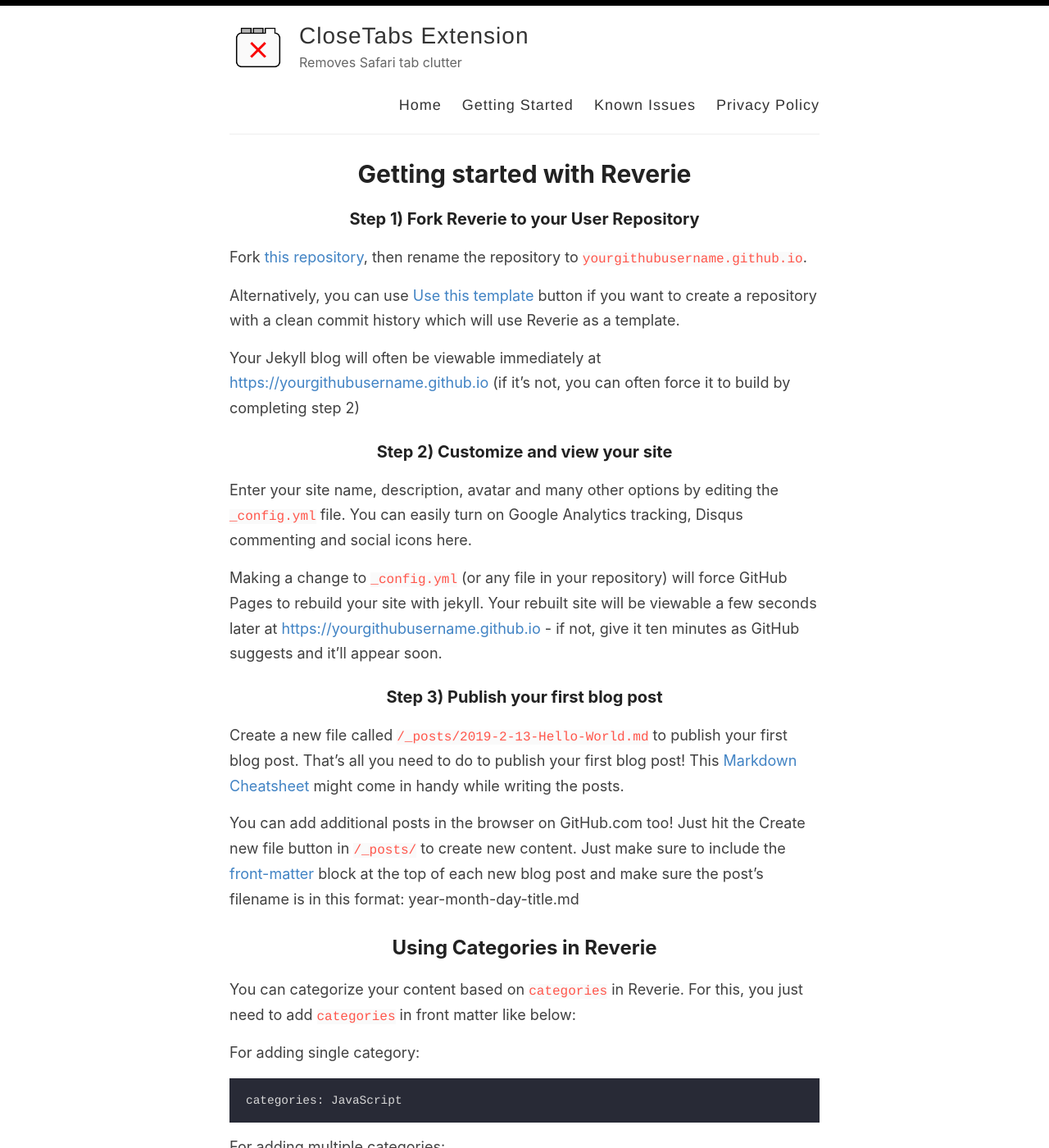
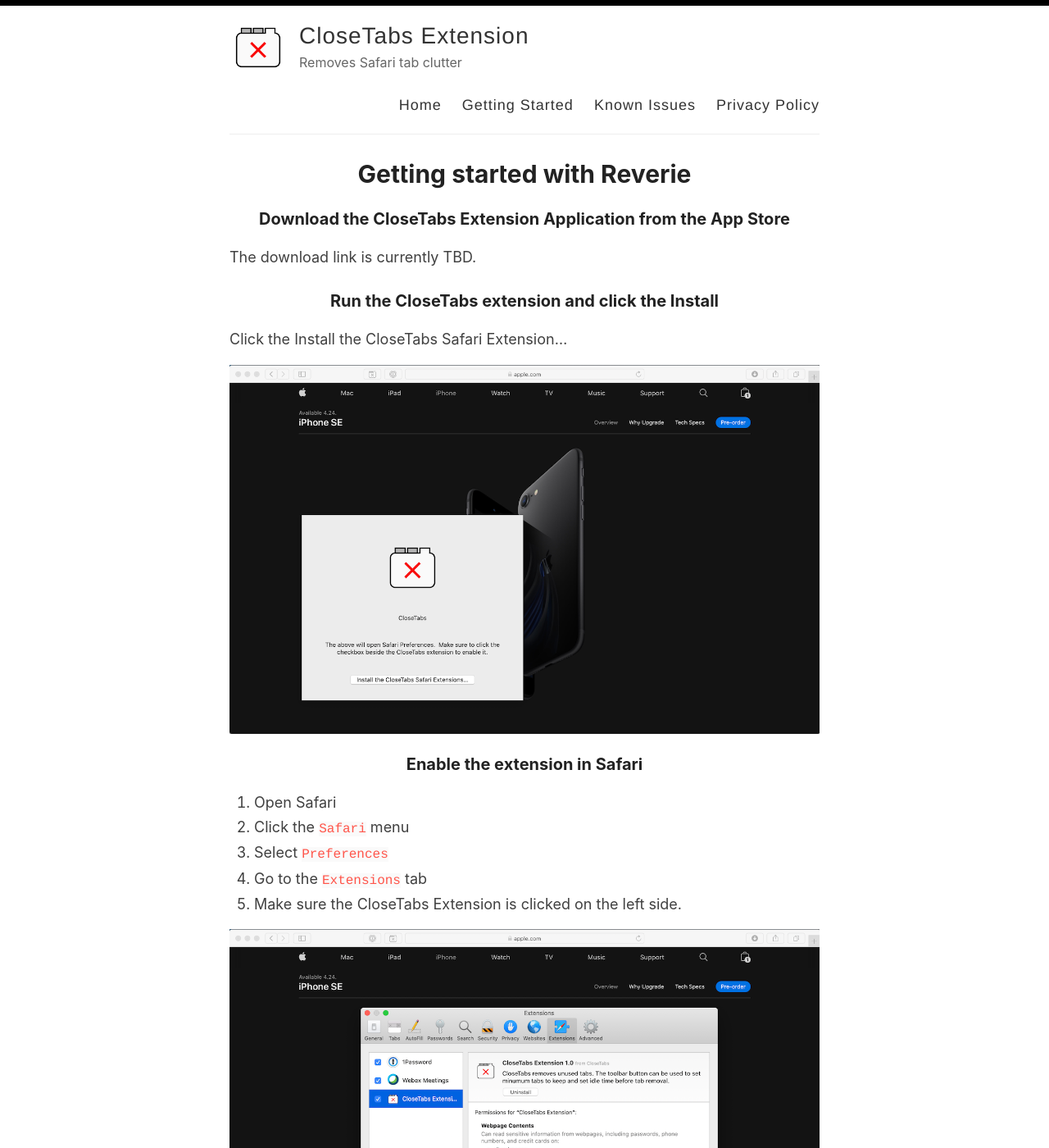
Before and after one commit to bonafideduck/CloseTabsExtension, a Jekyll site: the page built from _pages/getting-started.md, in a window 1280 px wide and 1400 px high. Shown: the whole window at 82% size. Built offline with Jekyll 4.4.1, drawn with Linux system fonts in a browser that asks for light colours; some of the changed text lies outside the part shown.

Commit message:
Update getting started to reality

````diff
--- a/_config.yml
+++ b/_config.yml
@@ -35,7 +35,7 @@
   youtube:
   googleplus:
   playconsole:
-  appstore: tbd
+  appstore: 1508584686
 
 
 # Enter your Disqus shortname (not your username) to enable commenting on posts
--- a/_includes/svg-icons.html
+++ b/_includes/svg-icons.html
@@ -12,4 +12,4 @@
 {% if site.footer-links.youtube %}<a href="https://youtube.com/{{ site.footer-links.youtube }}"><i class="svg-icon youtube"></i></a>{% endif %}
 {% if site.footer-links.googleplus %}<a href="https://plus.google.com/{{ site.footer-links.googleplus }}"><i class="svg-icon googleplus"></i></a>{% endif %}
 {% if site.footer-links.playconsole %}<a href="https://play.google.com/store/apps/dev?id={{ site.footer-links.playconsole }}"><i class="svg-icon playconsole"></i></a>{% endif %}
-{% if site.footer-links.appstore %}<a href="https://play.google.com/store/apps/dev?id={{ site.footer-links.appstore }}"><i class="svg-icon app-store"></i></a>{% endif %}
+{% if site.footer-links.appstore %}<a href="https://itunes.apple.com/app/id{{ site.footer-links.appstore }}">AppStore</a>{% endif %}
--- a/_pages/getting-started.md
+++ b/_pages/getting-started.md
@@ -4,48 +4,31 @@
 permalink: /getting-started/
 ---
 
-### Step 1) Fork Reverie to your User Repository
+### Download the CloseTabs Extension Application from the App Store
 
-Fork [this repository](https://github.com/amitmerchant1990/reverie), then rename the repository to `yourgithubusername.github.io`.
+The download link is currently TBD.
 
-Alternatively, you can use [Use this template](https://github.com/amitmerchant1990/reverie/generate) button if you want to create a repository with a clean commit history which will use Reverie as a template.
+### Run the CloseTabs extension and click the Install
 
-Your Jekyll blog will often be viewable immediately at <https://yourgithubusername.github.io> (if it's not, you can often force it to build by completing step 2)
+Click the Install the CloseTabs Safari Extension...
 
-### Step 2) Customize and view your site
+![image](../images/installation-screenshot.png)
 
-Enter your site name, description, avatar and many other options by editing the `_config.yml` file. You can easily turn on Google Analytics tracking, Disqus commenting and social icons here.
+### Enable the extension in Safari
 
-Making a change to `_config.yml` (or any file in your repository) will force GitHub Pages to rebuild your site with jekyll. Your rebuilt site will be viewable a few seconds later at <https://yourgithubusername.github.io> - if not, give it ten minutes as GitHub suggests and it'll appear soon.
+1. Open Safari
+1. Click the `Safari` menu
+1. Select `Preferences`
+1. Go to the `Extensions` tab
+1. Make sure the CloseTabs Extension is clicked on the left side.
 
-### Step 3) Publish your first blog post
+![image](../images/extensions-screenshot.png)
 
-Create a new file called `/_posts/2019-2-13-Hello-World.md` to publish your first blog post. That's all you need to do to publish your first blog post! This [Markdown Cheatsheet](https://github.com/adam-p/markdown-here/wiki/Markdown-Cheatsheet) might come in handy while writing the posts.
+### Configure your extension
 
-> You can add additional posts in the browser on GitHub.com too! Just hit the <kbd>Create new file</kbd> button in `/_posts/` to create new content. Just make sure to include the [front-matter](http://jekyllrb.com/docs/frontmatter/) block at the top of each new blog post and make sure the post's filename is in this format: year-month-day-title.md
+1. Click on the CloseTabs icon in the toolbar.
+1. `Minimum Tabs` specifies the minimum number of tabs to never be removed.
+1. `Minimum Idle Time` specifies the minimum time from the last time the tab was viewed before it is removed.
+1. `Reset to Defaults` resets the timers to reasonable defaults.
 
-## Using Categories in Reverie
-
-You can categorize your content based on `categories` in Reverie. For this, you just need to add `categories` in front matter like below:
-
-For adding single category:
-
-```md
-categories: JavaScript
-```
-
-For adding multiple categories:
-
-```md
-categories: [PHP, Laravel]
-```
-
-The contegorized content can be shown over this URL: <https://yourgithubusername.github.io/categories/>
-
-## RSS
-
-The generated [RSS feed](https://en.wikipedia.org/wiki/RSS) of your blog can be found at <https://yourgithubusername.github.io/feed>. You can see the example RSS feed over [here](https://www.amitmerchant.com/reverie/feed).
-
-## Sitemap
-
-The generated sitemap of your blog can be found at <https://yourgithubusername.github.io/sitemap>. You can see the example sitemap feed over [here](https://www.amitmerchant.com/reverie/sitemap).
+![image](../images/options-screenshot.png)
````
Also changed, not shown: _pages/known-issues.md (+5 -1 lines), images/extensions-screenshot.png (added), images/installation-screenshot.png (added), images/options-screenshot.png (added).
